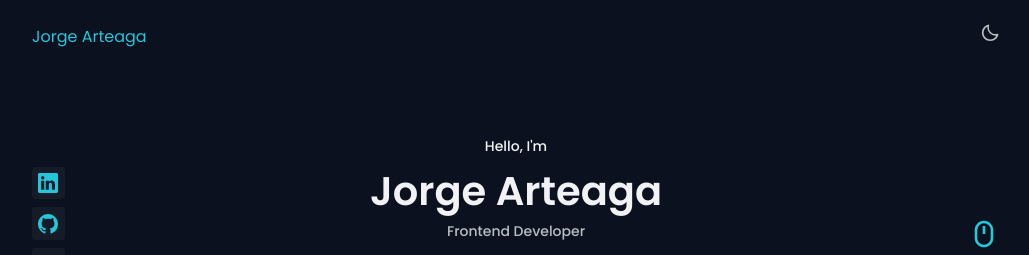
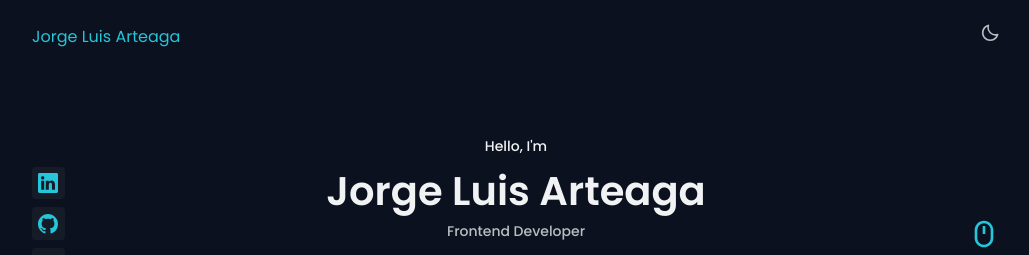
Before and after one commit to jlarteagap/portfolio, a React (Vite) app: page / in a window 1280 px wide. Shown: the top 255 px of the page, without its empty margins (124-1153 px from the left). Built offline with nearby package versions, Linux system fonts and the light colour scheme.

Commit message:
[FIX] Add second name for SEO

```diff
--- a/src/components/footer/Footer.jsx
+++ b/src/components/footer/Footer.jsx
@@ -5,7 +5,7 @@ const Footer = () => {
   return (
     <footer className="footer">
       <div className="footer__container container">
-        <h1 className="footer__title">Jorge Arteaga</h1>
+        <h1 className="footer__title">Jorge Luis Arteaga</h1>
         <ul className="footer__list">
           <li>
             <a href="#about" className="footer__link">
@@ -46,7 +46,7 @@ const Footer = () => {
           </a>
         </ul>
         <span className="footer__copy">
-          &#169; Jorge Arteaga - All rigths reserved
+          &#169; Jorge Luis Arteaga - All rigths reserved
         </span>
       </div>
     </footer>
--- a/src/components/header/Header.jsx
+++ b/src/components/header/Header.jsx
@@ -5,8 +5,7 @@ import {
   BiUser,
   BiBook,
   BiBriefcase,
-  BiMessageSquare,
-  BiMoon
+  BiMessageSquare
 } from 'react-icons/bi'
 import DarkMode from './DarkMode'
 
@@ -25,7 +24,7 @@ const Header = () => {
     <div className={`header ${isScrolled ? 'scroll-header' : ''}`} id="header">
       <nav className="nav container">
         <a href="#" className="nav__logo" rel="noreferer">
-          Jorge Arteaga
+          Jorge Luis Arteaga
         </a>
         <div className="nav__menu">
           <ul className="nav__list">
--- a/src/components/home/Home.jsx
+++ b/src/components/home/Home.jsx
@@ -9,7 +9,7 @@ const Home = () => {
       <div className="home__container container grid">
         <div className="home_data">
           <span className="home__greeting">Hello, I&#39;m</span>
-          <h1 className="home__name">Jorge Arteaga</h1>
+          <h1 className="home__name">Jorge Luis Arteaga</h1>
           <h3 className="home__education">Frontend Developer</h3>
         </div>
         <div className="home__buttons">
--- a/src/components/index.js
+++ b/src/components/index.js
@@ -6,3 +6,5 @@ export { default as Skills } from './skills/Skills'
 export { default as Work } from './work/Work'
 export { default as Home } from './home/Home'
 export { default as Contact } from './contact/Contact'
+export { default as Application } from './applicaction/Application'
+export { default as DatosCuriosos } from './datoscurioso/DatosCuriosos'
```
